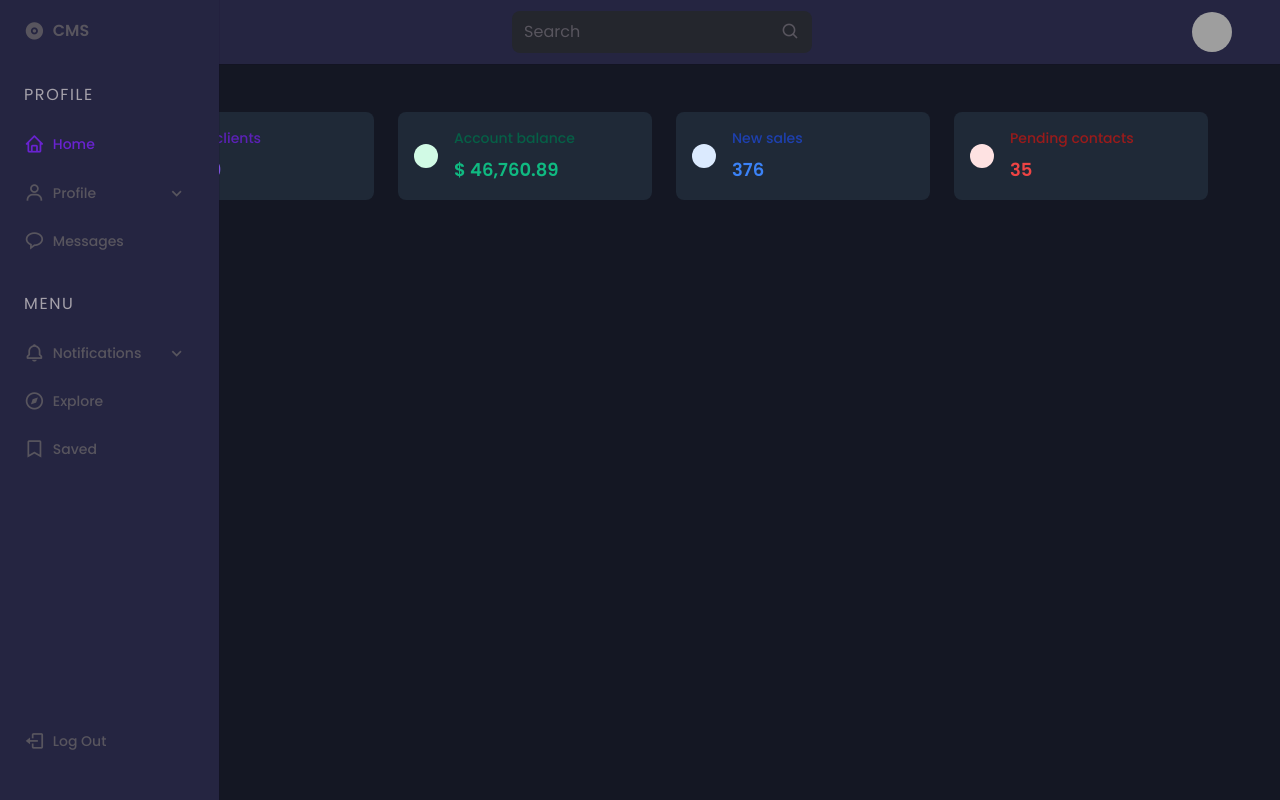
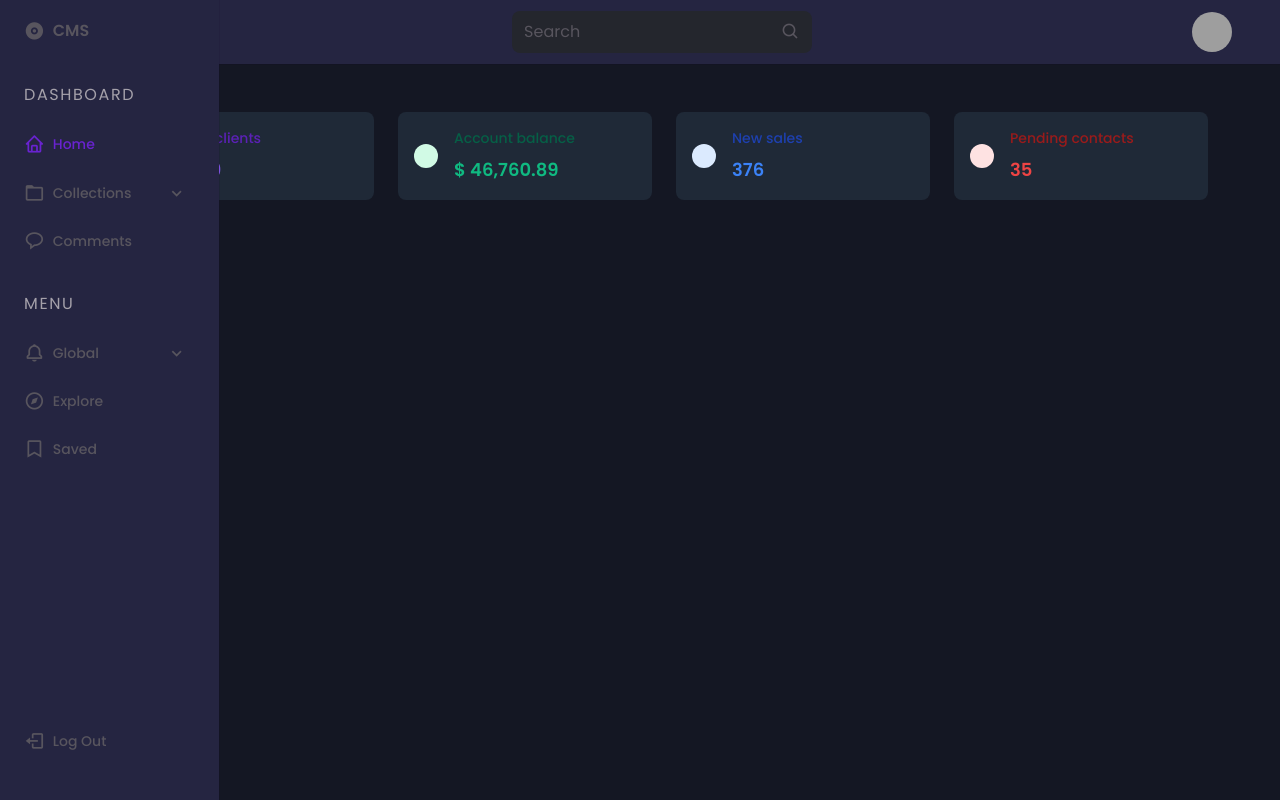
Before and after one commit to OtakuStanYoutube/cms, a Django app: page / in a window 1280 px wide. Run offline with Django 3.2, Linux system fonts and the light colour scheme; the visitor is signed in with stand-in values (Sample User, id 1); grey boxes are pictures that could not be loaded.

Commit message:
:art: Updating Navbar to support content types

```diff
--- a/user/templates/_partials/sidebar.html
+++ b/user/templates/_partials/sidebar.html
@@ -8,7 +8,7 @@
 
       <div class="nav__list">
         <div class="nav__items">
-          <h3 class="nav__subtitle">Profile</h3>
+          <h3 class="nav__subtitle">Dashboard</h3>
 
           <a href="#" class="nav__link active">
             <i class="bx bx-home nav__icon"></i>
@@ -17,23 +17,23 @@
 
           <div class="nav__dropdown">
             <a href="#" class="nav__link">
-              <i class="bx bx-user nav__icon"></i>
-              <span class="nav__name">Profile</span>
+              <i class="bx bx-folder nav__icon"></i>
+              <span class="nav__name">Collections</span>
               <i class="bx bx-chevron-down nav__icon nav__dropdown-icon"></i>
             </a>
 
             <div class="nav__dropdown-collapse">
               <div class="nav__dropdown-content">
-                <a href="#" class="nav__dropdown-item">Passwords</a>
-                <a href="#" class="nav__dropdown-item">Mail</a>
-                <a href="#" class="nav__dropdown-item">Accounts</a>
+                <a href="#" class="nav__dropdown-item">Blog</a>
+                <a href="#" class="nav__dropdown-item">Articles</a>
+                <a href="#" class="nav__dropdown-item">Podcasts</a>
               </div>
             </div>
           </div>
 
           <a href="#" class="nav__link">
             <i class="bx bx-message-rounded nav__icon"></i>
-            <span class="nav__name">Messages</span>
+            <span class="nav__name">Comments</span>
           </a>
         </div>
 
@@ -43,16 +43,16 @@
           <div class="nav__dropdown">
             <a href="#" class="nav__link">
               <i class="bx bx-bell nav__icon"></i>
-              <span class="nav__name">Notifications</span>
+              <span class="nav__name">Global</span>
               <i class="bx bx-chevron-down nav__icon nav__dropdown-icon"></i>
             </a>
 
             <div class="nav__dropdown-collapse">
               <div class="nav__dropdown-content">
-                <a href="#" class="nav__dropdown-item">Blocked</a>
-                <a href="#" class="nav__dropdown-item">Silenced</a>
-                <a href="#" class="nav__dropdown-item">Publish</a>
-                <a href="#" class="nav__dropdown-item">Program</a>
+                <a href="#" class="nav__dropdown-item">SEO</a>
+                <a href="#" class="nav__dropdown-item">Header</a>
+                <a href="#" class="nav__dropdown-item">Links</a>
+                <a href="#" class="nav__dropdown-item">Footer</a>
               </div>
             </div>
           </div>
@@ -65,6 +65,12 @@
             <i class="bx bx-bookmark nav__icon"></i>
             <span class="nav__name">Saved</span>
           </a>
+          {% if user.role == 'Admin' %}
+          <a href="#" class="nav__link">
+            <i class="bx bx-user nav__icon"></i>
+            <span class="nav__name">Admin</span>
+          </a>
+          {% endif %}
         </div>
       </div>
     </div>
```
